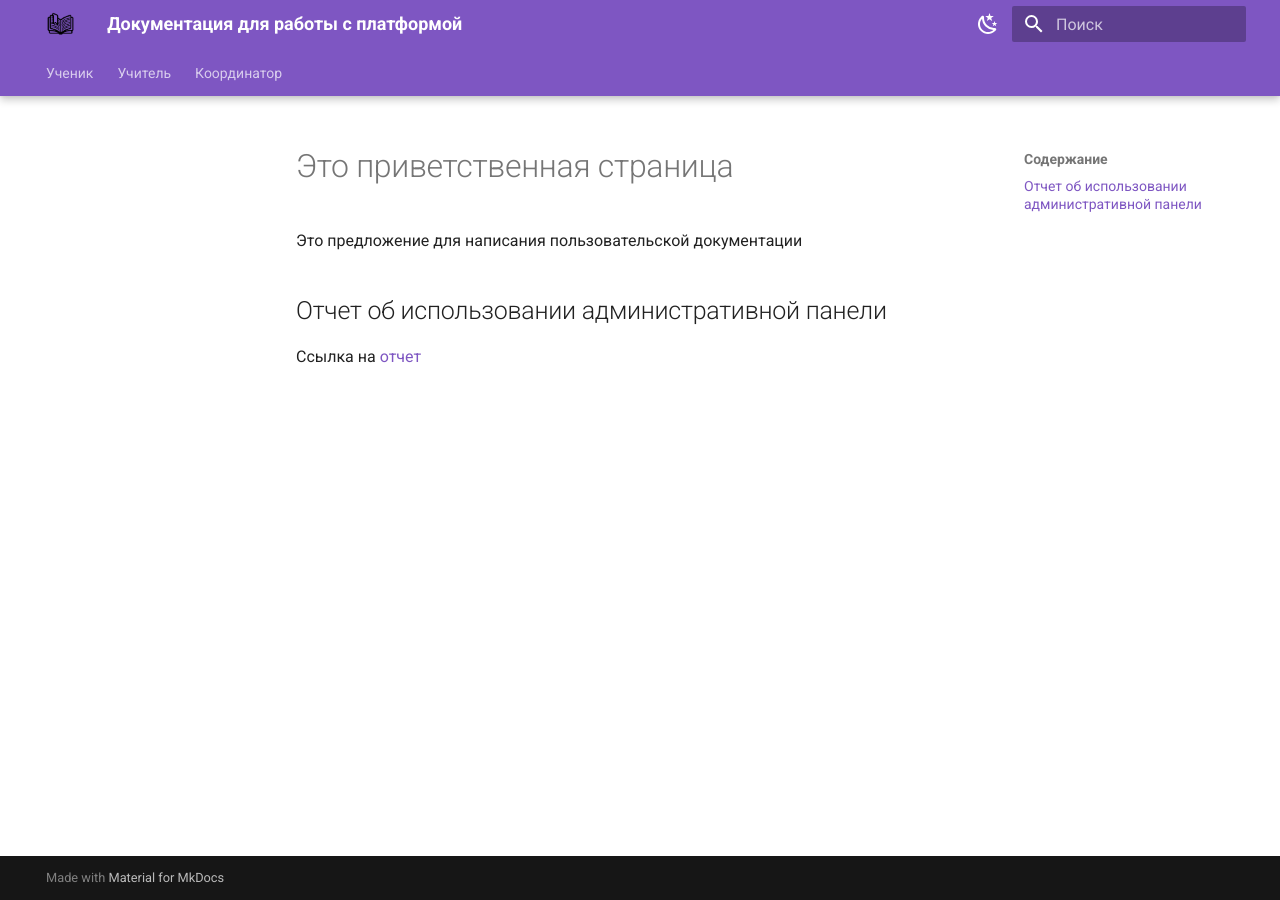
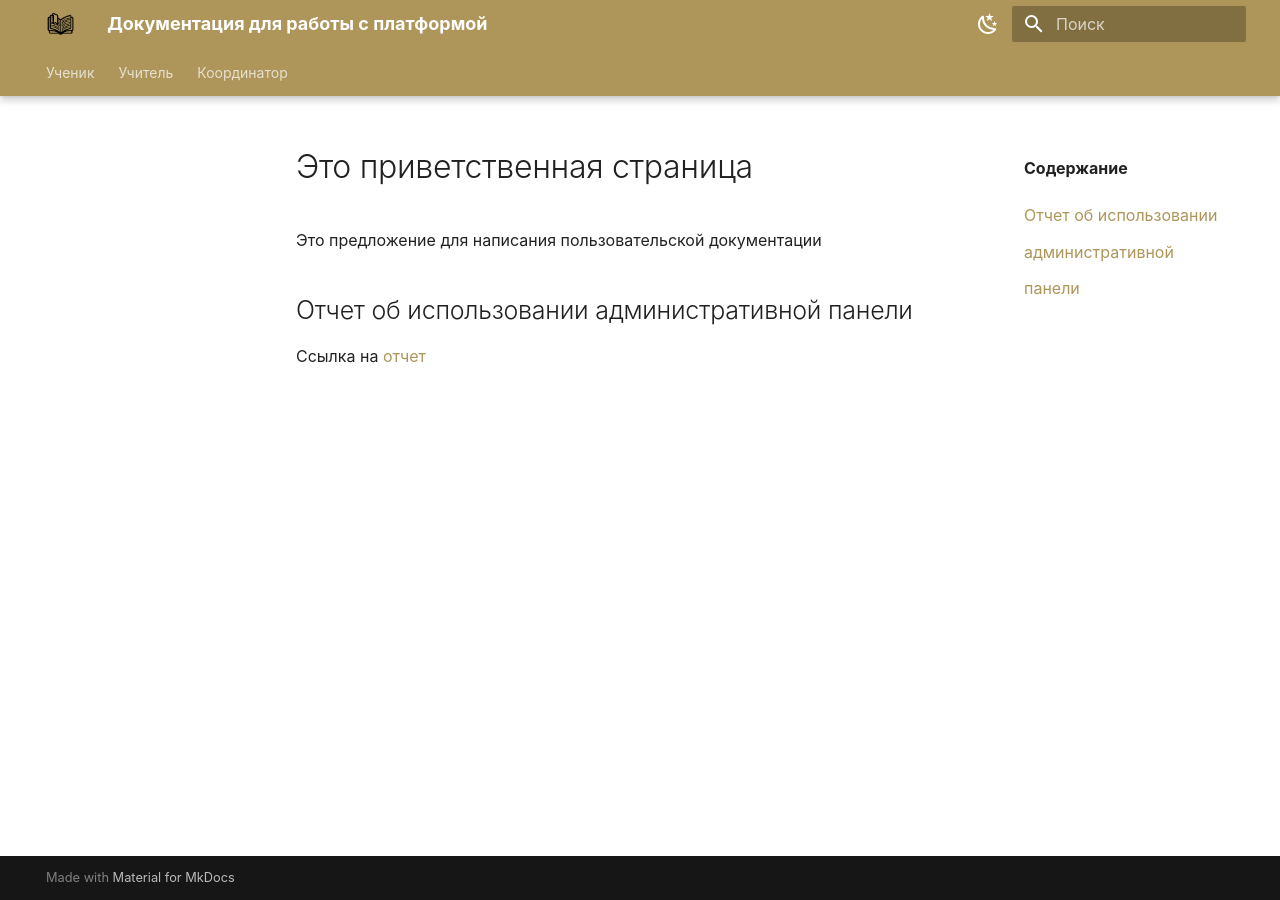
Before and after one commit to gosyuliya/cifrium_docs, an MkDocs documentation site: the page built from docs/index.md, in a window 1280 px wide. Built offline with MkDocs 1.6.1 and Material for MkDocs 9.7.7, drawn with Linux system fonts in a browser that asks for light colours; some web fonts are replaced.

Commit message:
extra font

```diff
--- a/docs/stylesheets/extra.css
+++ b/docs/stylesheets/extra.css
@@ -1,5 +1,25 @@
-[data-md-color-scheme="youtube"] {
-    --md-primary-fg-color:        #EE0F0F;
-    --md-primary-fg-color--light: #ECB7B7;
-    --md-primary-fg-color--dark:  #90030C;
-  }
+@font-face {
+  font-family: "LXGW WenKai TC";
+  src: url("/fonts/LXGWWenKaiTC-Bold.ttf") format('truetype');
+}
+
+:root {
+  --md-text-font: "LXGW WenKai TC" !important;
+}
+
+.md-nav {
+  font-size: .8rem;
+  line-height: 2.3;
+}
+
+/* Настройка цветов для светлой и темной тем */
+
+[data-md-color-scheme=default] {
+  --md-default-fg-color--light: 010;
+  --md-primary-fg-color: #ae965a;
+}
+
+[data-md-color-scheme=slate] {
+  --md-default-fg-color--light: hsla(var(--md-hue), 15%, 100%, 0.8);
+  --md-primary-fg-color: #9999da;
+}
--- a/mkdocs.yml
+++ b/mkdocs.yml
@@ -20,28 +20,32 @@ theme:
   logo: assets/logo.png
   favicon: assets/logo_fav.png
   features:
-    - navigation.instant # ускорение загрузки (SPA)
+    - navigation.instant # ускорение загрузки (SPA) ссылок
+    - navigation.instant.prefetch # ускорение предварительной выборки
+    - navigation.instant.progress # индикатор прогресса
     - navigation.tracking # динамический URL страницы
     - navigation.tabs # перенос названий документов в горизонтальное меню
     - navigation.tabs.sticky # горизонтальное меню не скрывается при прокрутке
     - navigation.indexes # главные страницы разделов не отображаются в меню
     - navigation.top # вкл. кнопку возврата наверх
+    # - navigation.sections # разделы навигации для мобильных
+    # - navigation.expand # Ррасширенная навигация
+    - navigation.path # путь навигации
+    - navigation.prune # видимые элементы навигации
+    - toc.follow # отслеживание якоря для оглавления
+    # - toc.integrate # интеграция навигации для оглавления
   palette:
     - scheme: default
-      primary: deep purple
-      accent: amber
       toggle:
         icon: material/weather-night
         name: Ночь
     - scheme: slate
-      primary: light blue
-      accent: green
       toggle:
         icon: material/weather-sunny
         name: День
 
-#extra_css:
-  #- stylesheets/extra.css
+extra_css:
+  - stylesheets/extra.css
 
 plugins:
   - search:
```
Also changed, not shown: 3 other files.
